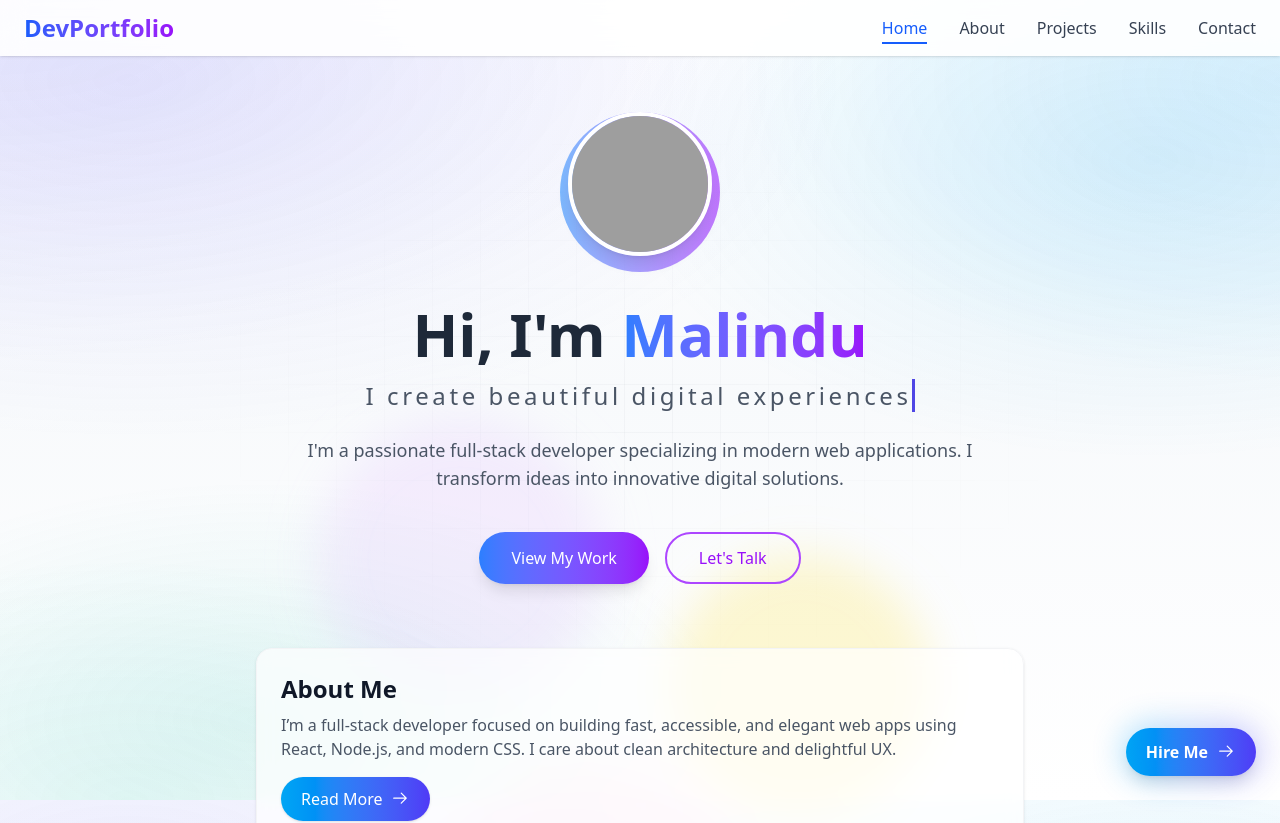
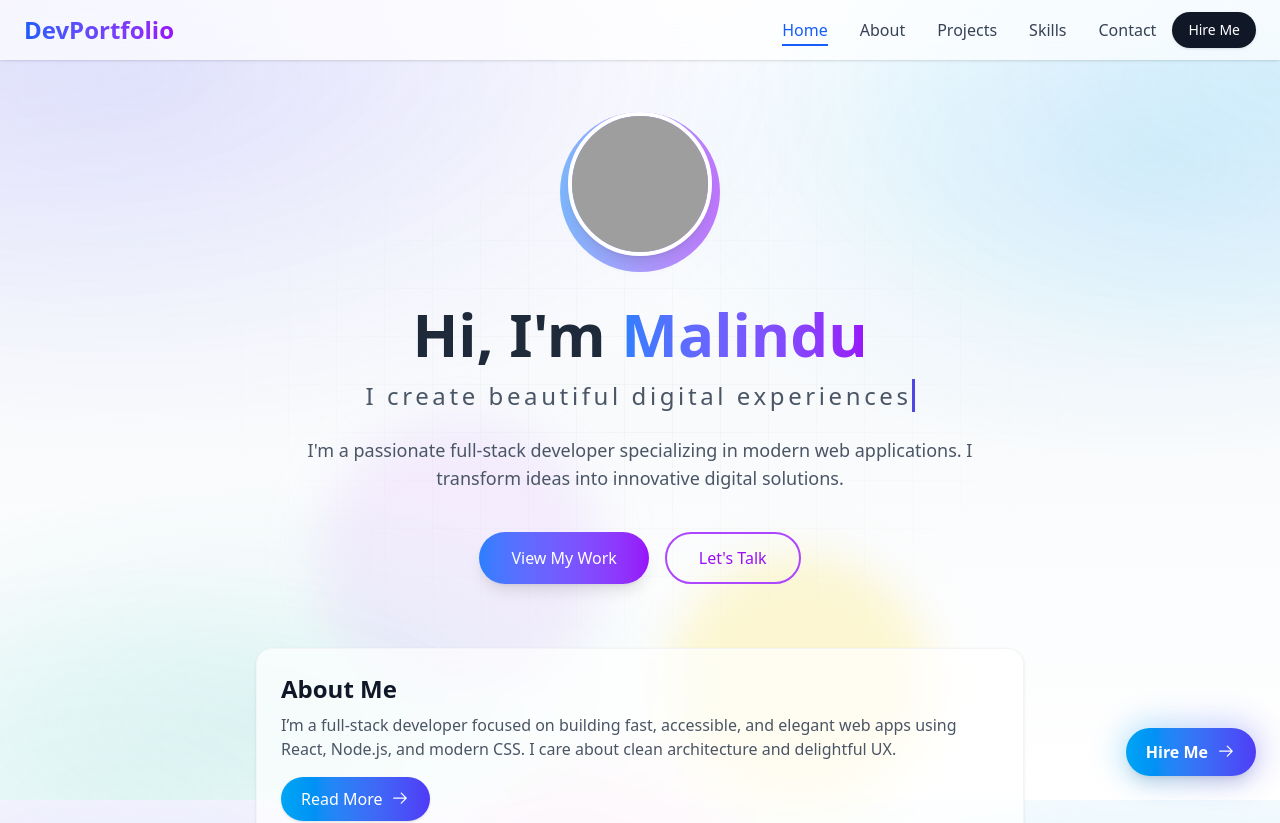
Before and after one commit to malindujayawickrama462/My-Portfolio, a React (Vite) app in the folder frontend/: page / in a window 1280 px wide. Shown: the top 823 px of the page. Built offline with nearby package versions, Linux system fonts and the light colour scheme; grey boxes are pictures that could not be loaded.

Commit message:
frontend and navbar updated

```diff
--- a/frontend/src/components/Home.jsx
+++ b/frontend/src/components/Home.jsx
@@ -54,6 +54,7 @@ export default function Home({ onNavigate }) {
             Let's Talk
           </button>
         </div>
+
 
         {/* About summary with Read More */}
         <div className="max-w-3xl mx-auto text-left bg-white/70 backdrop-blur border border-gray-100 rounded-2xl p-6 shadow-sm">
--- a/frontend/src/components/Navbar.jsx
+++ b/frontend/src/components/Navbar.jsx
@@ -1,11 +1,19 @@
-import { useState } from 'react';
+import { useEffect, useState } from 'react';
 
 export default function Navbar({ onNavigate, currentPath }) {
   const [isMenuOpen, setIsMenuOpen] = useState(false);
+  const [isScrolled, setIsScrolled] = useState(false);
+
+  useEffect(() => {
+    const onScroll = () => setIsScrolled(window.scrollY > 10);
+    onScroll();
+    window.addEventListener('scroll', onScroll, { passive: true });
+    return () => window.removeEventListener('scroll', onScroll);
+  }, []);
 
   return (
     <>
-      <nav className="fixed top-0 w-full bg-white/90 backdrop-blur-md z-50 shadow-sm">
+      <nav className={`fixed top-0 w-full z-50 backdrop-blur-md transition-shadow ${isScrolled ? 'bg-white/90 shadow-md' : 'bg-white/70 shadow-sm'}`}>
         <div className="container mx-auto px-6 py-3">
           <div className="flex justify-between items-center">
             {/* Logo/Brand */}
@@ -16,7 +24,8 @@ export default function Navbar({ onNavigate, currentPath }) {
               DevPortfolio
             </a>
 
-            {/* Desktop Navigation */}
+            {/* Desktop Navigation + CTA */}
+            <div className="hidden md:flex items-center gap-4">
               <div className="hidden md:flex space-x-8">
                 <NavButton active={currentPath === '/'} onClick={() => onNavigate?.('/')}>Home</NavButton>
                 <NavButton active={currentPath === '/about'} onClick={() => onNavigate?.('/about')}>About</NavButton>
@@ -24,11 +33,21 @@ export default function Navbar({ onNavigate, currentPath }) {
                 <NavButton active={currentPath === '/skills'} onClick={() => onNavigate?.('/skills')}>Skills</NavButton>
                 <NavButton active={currentPath === '/contact'} onClick={() => onNavigate?.('/contact')}>Contact</NavButton>
               </div>
+              <button
+                onClick={() => onNavigate?.('/contact')}
+                className="inline-flex items-center gap-2 px-4 py-2 rounded-full bg-gray-900 text-white text-sm font-medium shadow hover:shadow-md transition-all"
+              >
+                Hire Me
+              </button>
+            </div>
 
             {/* Mobile menu button */}
             <button
               className="md:hidden focus:outline-none"
               onClick={() => setIsMenuOpen(!isMenuOpen)}
+              aria-expanded={isMenuOpen}
+              aria-controls="mobile-menu"
+              aria-label="Toggle navigation menu"
             >
               <div className="w-6 h-6 flex flex-col justify-center space-y-1">
                 <span className={`block h-0.5 w-6 bg-gray-800 transition duration-300 ${isMenuOpen ? 'transform rotate-45 translate-y-2' : ''}`}></span>
@@ -39,15 +58,20 @@ export default function Navbar({ onNavigate, currentPath }) {
           </div>
         </div>
 
+        {/* Mobile overlay */}
+        {isMenuOpen && (
+          <div className="fixed inset-0 bg-black/20 backdrop-blur-sm md:hidden" onClick={() => setIsMenuOpen(false)} aria-hidden="true" />
+        )}
+
         {/* Mobile Navigation */}
-        <div className={`md:hidden bg-white transition-all duration-500 ease-in-out ${isMenuOpen ? 'max-h-64 opacity-100' : 'max-h-0 opacity-0 overflow-hidden'}`}>
+        <div id="mobile-menu" className={`md:hidden bg-white transition-all duration-500 ease-in-out ${isMenuOpen ? 'max-h-80 opacity-100' : 'max-h-0 opacity-0 overflow-hidden'}`}>
           <div className="container mx-auto px-6 py-4 flex flex-col space-y-4">
             <button onClick={() => { onNavigate?.('/'); setIsMenuOpen(false); }} className="text-left text-gray-700 font-medium py-2 px-4 rounded-lg hover:bg-blue-50 hover:text-blue-600 transition-colors duration-300">Home</button>
             <button onClick={() => { onNavigate?.('/about'); setIsMenuOpen(false); }} className="text-left text-gray-700 font-medium py-2 px-4 rounded-lg hover:bg-blue-50 hover:text-blue-600 transition-colors duration-300">About</button>
             <button onClick={() => { onNavigate?.('/projects'); setIsMenuOpen(false); }} className="text-left text-gray-700 font-medium py-2 px-4 rounded-lg hover:bg-blue-50 hover:text-blue-600 transition-colors duration-300">Projects</button>
             <button onClick={() => { onNavigate?.('/skills'); setIsMenuOpen(false); }} className="text-left text-gray-700 font-medium py-2 px-4 rounded-lg hover:bg-blue-50 hover:text-blue-600 transition-colors duration-300">Skills</button>
-            <MobileNavLink href="#skills" onClick={() => setIsMenuOpen(false)}>Skills</MobileNavLink>
             <button onClick={() => { onNavigate?.('/contact'); setIsMenuOpen(false); }} className="text-left text-gray-700 font-medium py-2 px-4 rounded-lg hover:bg-blue-50 hover:text-blue-600 transition-colors duration-300">Contact</button>
+            <button onClick={() => { onNavigate?.('/contact'); setIsMenuOpen(false); }} className="mt-2 text-left inline-flex items-center gap-2 px-4 py-2 rounded-full bg-gray-900 text-white text-sm font-medium">Hire Me</button>
           </div>
         </div>
       </nav>
```
Lines whose indentation alone changed are shown as unchanged.
